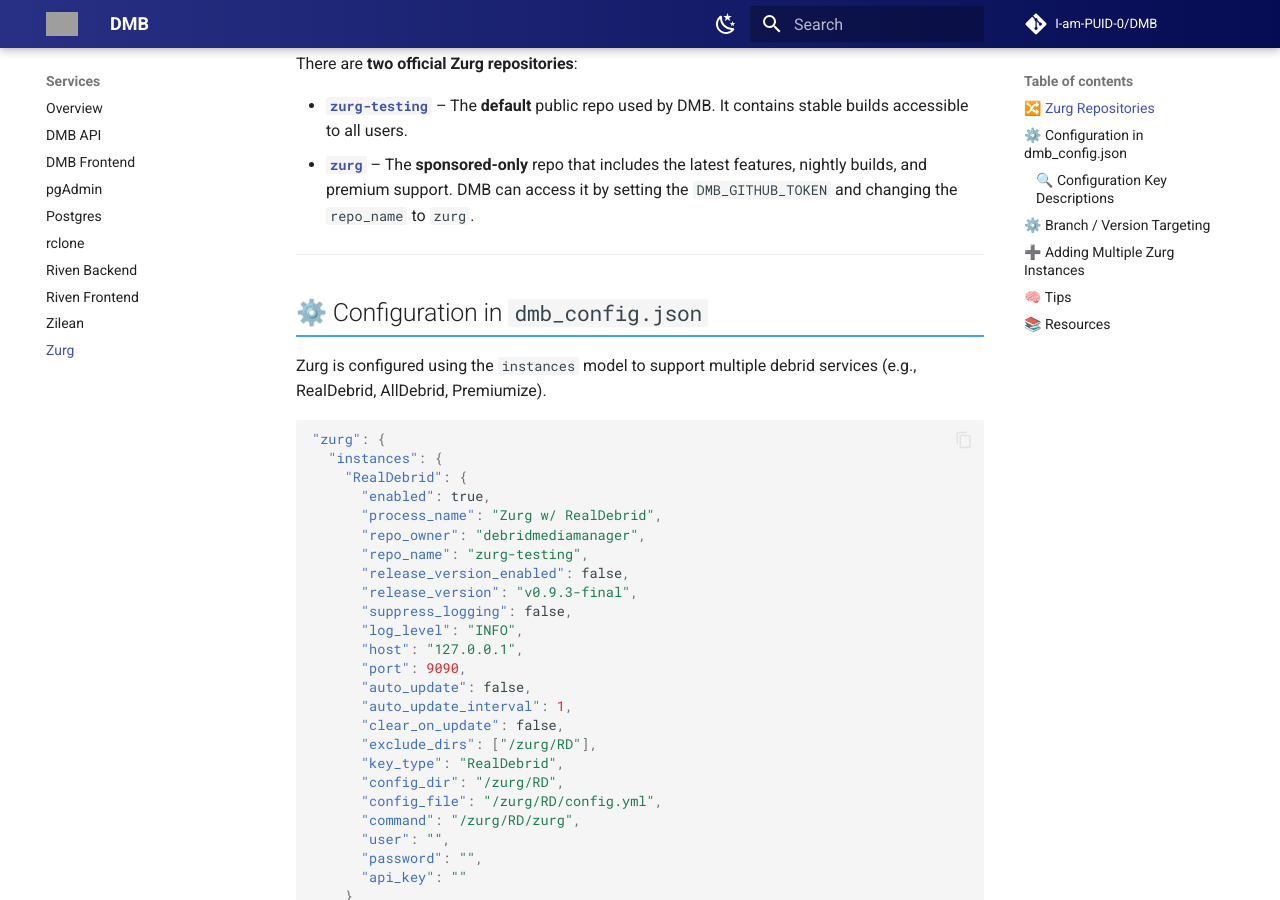
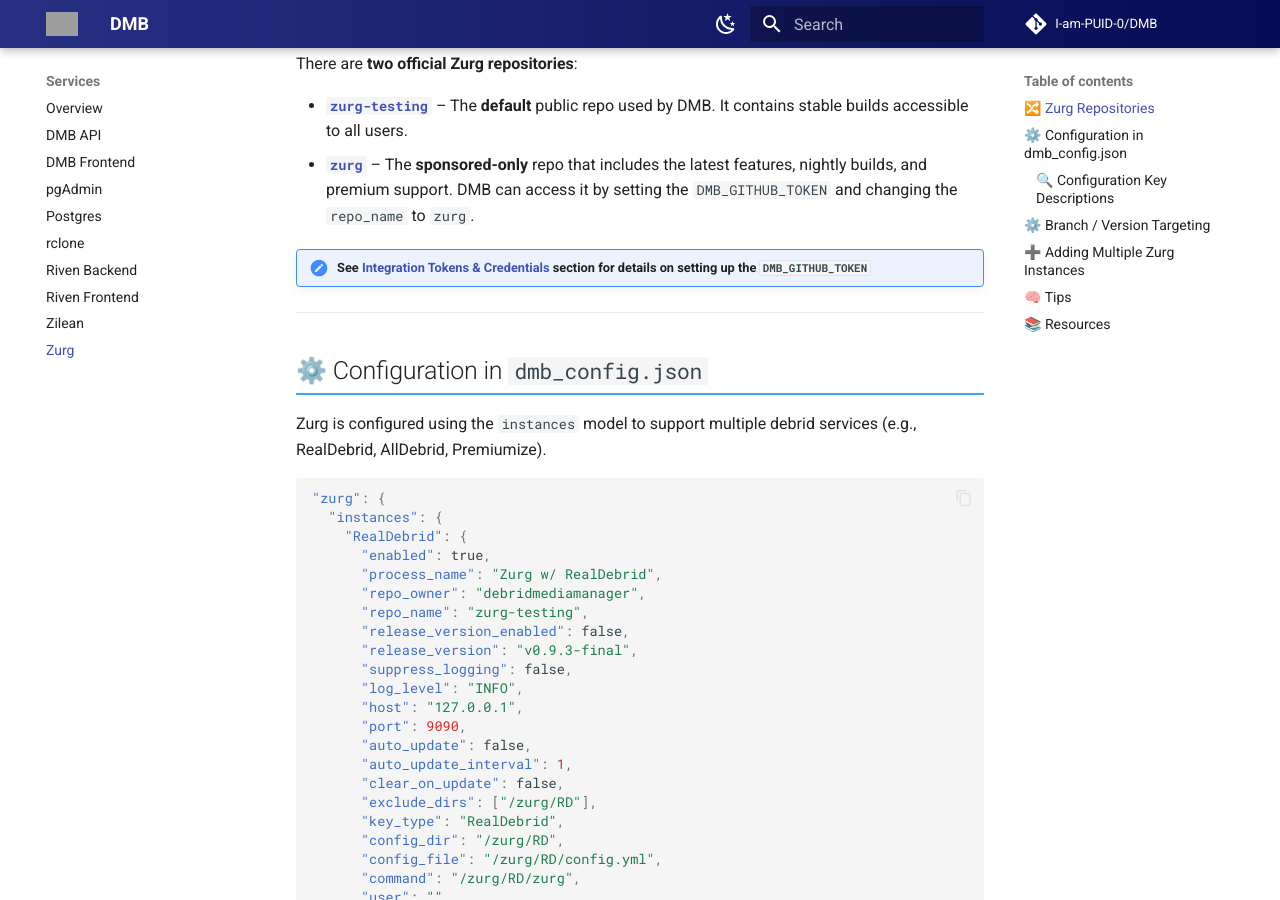
Before and after one commit to I-am-PUID-0/DMB_Docs, an MkDocs documentation site: the page built from docs/services/zurg.md, in a window 1280 px wide and 900 px high, scrolled down 441 px. Built offline with MkDocs 1.6.1 and Material for MkDocs 9.7.7, drawn with Linux system fonts in a browser that asks for light colours; comment, search, counter and statistics services are not loaded; grey boxes are pictures that could not be loaded.

Commit message:
Add note about setting up DMB_GITHUB_TOKEN in Zurg documentation

```diff
--- a/docs/services/zurg.md
+++ b/docs/services/zurg.md
@@ -13,6 +13,8 @@ There are **two official Zurg repositories**:
 
 - **[`zurg-testing`](https://github.com/debridmediamanager/zurg-testing)** – The **default** public repo used by DMB. It contains stable builds accessible to all users.
 - **[`zurg`](https://github.com/debridmediamanager/zurg)** – The **sponsored-only** repo that includes the latest features, nightly builds, and premium support. DMB can access it by setting the `DMB_GITHUB_TOKEN` and changing the `repo_name` to `zurg`.
+
+!!! note "See [Integration Tokens & Credentials](../../features/configuration/#-integration-tokens--credentials) section for details on setting up the `DMB_GITHUB_TOKEN`"
 
 ---
 
```
